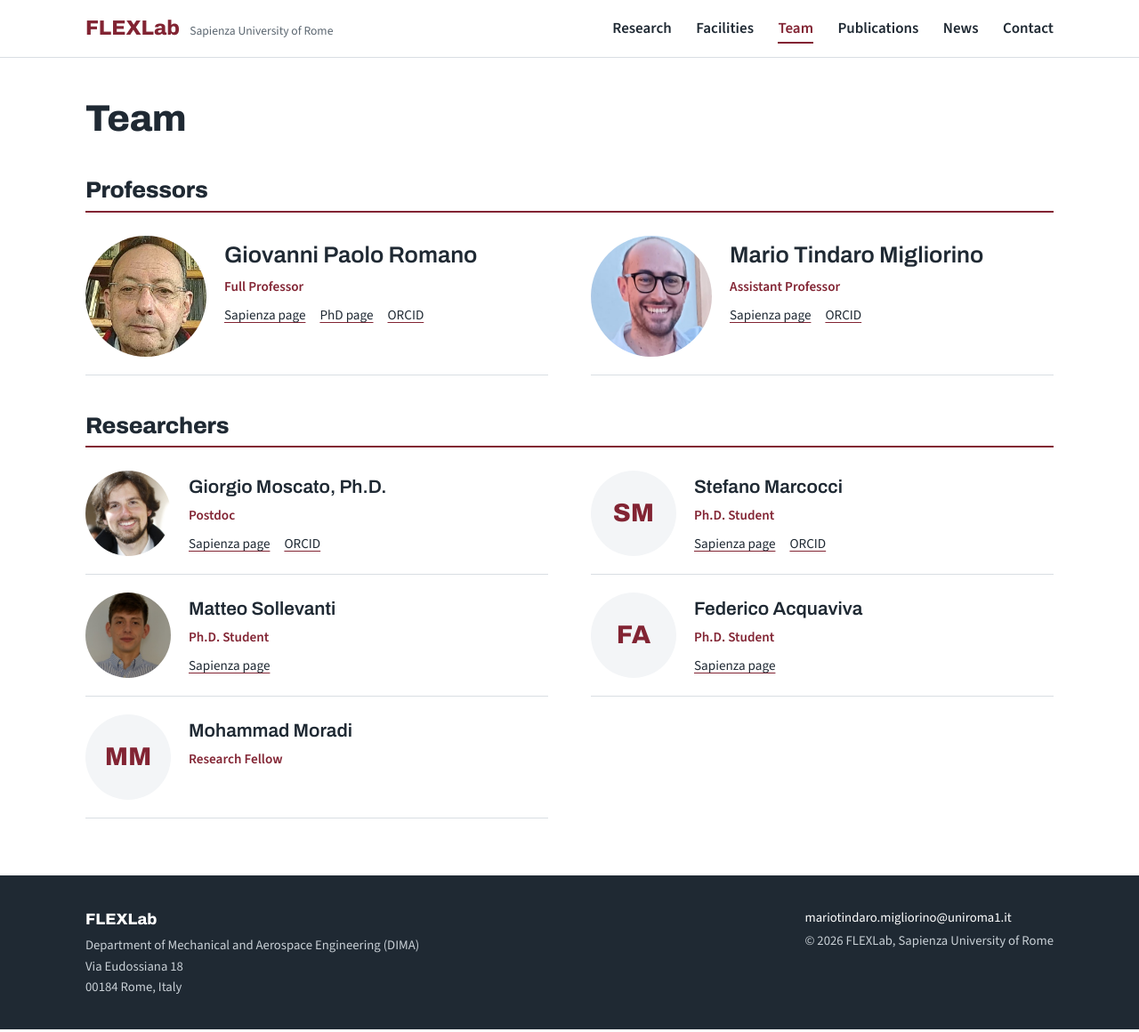
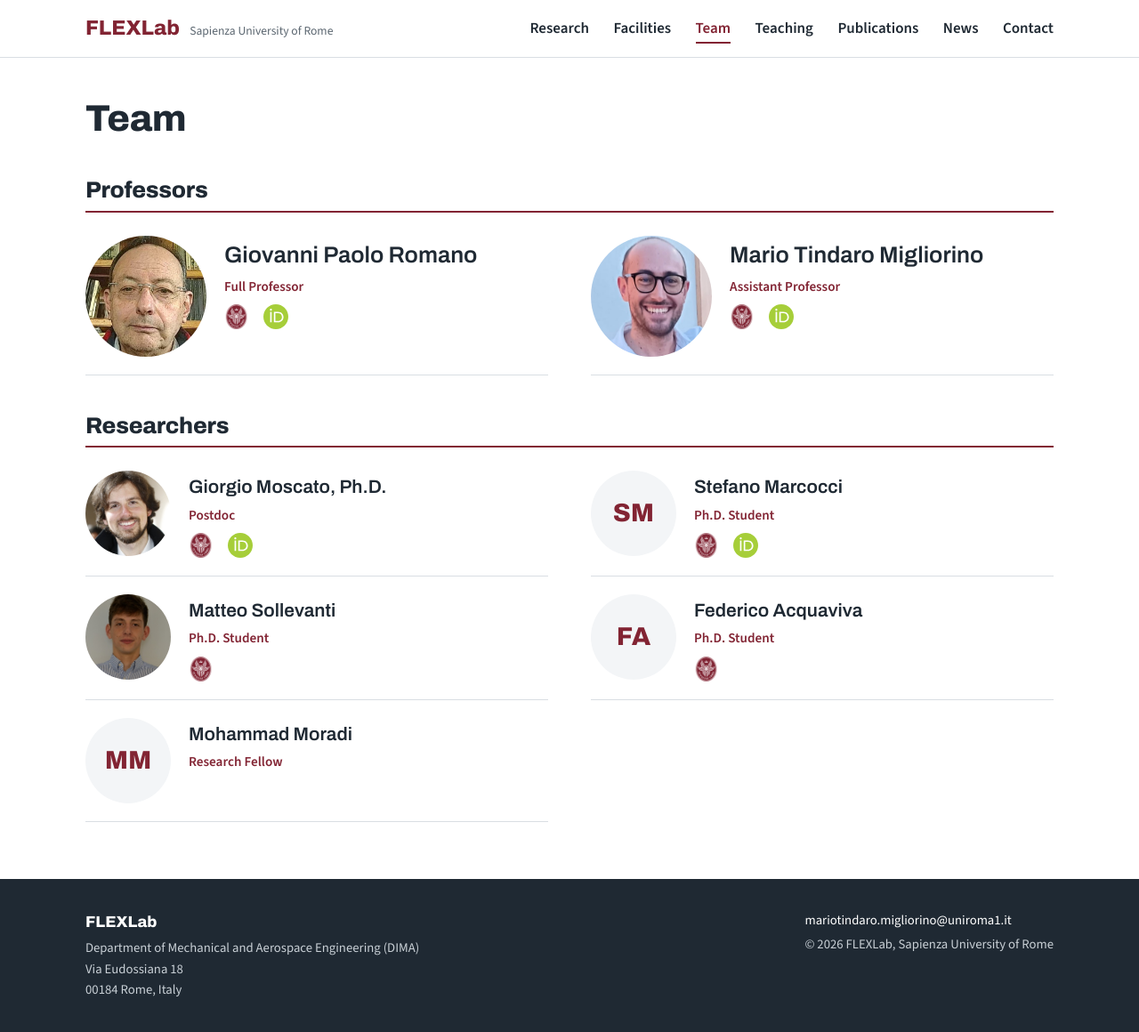
Before and after one commit to FLEXLab-Sapienza/FLEXLab-Sapienza.github.io, a Jekyll site: the page built from team.html, in a window 1280 px wide and 1160 px high. Shown: the whole window at 89% size. Built offline with Jekyll 4.4.1, drawn with Linux system fonts in a browser that asks for light colours.

Commit message:
Add Teaching page; team links as Sapienza and ORCID icons
Co-Authored-By: Claude Opus 5.5 <noreply@anthropic.com>

```diff
--- a/_config.yml
+++ b/_config.yml
@@ -22,6 +22,8 @@ nav:
     url: /facilities/
   - title: Team
     url: /team/
+  - title: Teaching
+    url: /teaching/
   - title: Publications
     url: /publications/
   - title: News
--- a/_data/members.yml
+++ b/_data/members.yml
@@ -2,7 +2,7 @@
 # Fields (all optional except name and role):
 #   photo     file name in assets/img/people/ (square JPG ~400px); initials are shown otherwise
 #   sapienza  personal Sapienza page (corsidilaurea or phd.uniroma1.it profile)
-#   phd       PhD programme page (phd.uniroma1.it), orcid, scholar, website (URLs)
+#   orcid     ORCID URL (shown as icon, like sapienza); scholar, website (URLs, shown as text)
 # lead: true shows the group with larger cards.
 - section: Professors
   lead: true
@@ -11,7 +11,6 @@
       role: Full Professor
       photo: romano.jpg
       sapienza: https://corsidilaurea.uniroma1.it/it/users/giampaoloromanouniroma1it
-      phd: https://phd.uniroma1.it/web/GIOVANNI-PAOLO-ROMANO_nC182_IT.aspx
       orcid: https://orcid.org/0000-0002-5125-3337
 
     - name: Mario Tindaro Migliorino
--- a/assets/css/style.css
+++ b/assets/css/style.css
@@ -110,6 +110,10 @@ h3 { font-weight: 600; font-size: 1.3rem; margin: 0 0 .4rem; }
 .person .links { margin: 8px 0 0; display: flex; flex-wrap: wrap; gap: 6px 16px; font-size: .95rem; }
 .person .links a { color: var(--ink); text-decoration: underline; text-decoration-color: var(--maroon); text-underline-offset: 3px; }
 .person .links a:hover { color: var(--maroon); }
+.person .links { align-items: center; }
+.person .links .icon-link { display: inline-flex; border-radius: 50%; text-decoration: none; transition: transform .15s; }
+.person .links .icon-link:hover { transform: scale(1.12); }
+.person .links .icon-link img { width: 28px; height: 28px; display: block; }
 
 /* Footer */
 .site-footer { background: var(--ink); color: #c9d0d6; font-size: .92rem; padding: 2rem 0; }
@@ -119,6 +123,10 @@ h3 { font-weight: 600; font-size: 1.3rem; margin: 0 0 .4rem; }
 .footer-name { font-family: var(--display); font-weight: 800; color: #fff; font-size: 1.1rem; }
 
 /* Mobile */
+@media (max-width: 1100px) {
+  .brand-sub { display: none; }
+  .site-nav a { margin-left: 1.1rem; }
+}
 @media (max-width: 860px) {
   .split, .research-area { grid-template-columns: 1fr; gap: 1rem; }
 }
@@ -168,3 +176,15 @@ h3 { font-weight: 600; font-size: 1.3rem; margin: 0 0 .4rem; }
 .page > .callout { margin-top: 1rem; max-width: 640px; }
 @media (max-width: 860px) { .facility { grid-template-columns: 1fr; gap: 1rem; } }
 @media (max-width: 440px) { .specs { grid-template-columns: 1fr; } }
+
+/* Teaching */
+.courses { display: grid; grid-template-columns: repeat(auto-fit, minmax(280px, 1fr)); gap: 20px; margin-top: 1rem; }
+.course { border: 1px solid var(--line); border-top: 3px solid var(--maroon); border-radius: 6px; padding: 18px 20px 20px; display: flex; flex-direction: column; }
+.course h3 { margin: .2rem 0 .2rem; }
+.course-level { margin: 0; font-size: .8rem; font-weight: 600; letter-spacing: .06em; text-transform: uppercase; color: var(--maroon); }
+.course-instructor { margin: 0 0 .8rem; color: var(--muted); }
+.course-meta { margin: 0 0 1rem; display: grid; grid-template-columns: auto 1fr; gap: 2px 14px; font-size: .92rem; }
+.course-meta div { display: contents; }
+.course-meta dt { color: var(--muted); }
+.course-meta dd { margin: 0; }
+.course .more { margin-top: auto; }
--- a/team.html
+++ b/team.html
@@ -20,9 +20,8 @@ permalink: /team/
         <p class="name">{{ p.name }}</p>
         <p class="role">{{ p.role }}</p>
         <p class="links">
-          {% if p.sapienza %}<a href="{{ p.sapienza }}">Sapienza page</a>{% endif %}
-          {% if p.phd %}<a href="{{ p.phd }}">PhD page</a>{% endif %}
-          {% if p.orcid %}<a href="{{ p.orcid }}">ORCID</a>{% endif %}
+          {% if p.sapienza %}<a class="icon-link" href="{{ p.sapienza }}" title="Sapienza page" aria-label="{{ p.name }} on the Sapienza website"><img src="{{ '/assets/img/icons/sapienza.png' | relative_url }}" alt=""></a>{% endif %}
+          {% if p.orcid %}<a class="icon-link" href="{{ p.orcid }}" title="ORCID" aria-label="{{ p.name }} on ORCID"><img src="{{ '/assets/img/icons/orcid.svg' | relative_url }}" alt=""></a>{% endif %}
           {% if p.scholar %}<a href="{{ p.scholar }}">Google Scholar</a>{% endif %}
           {% if p.website %}<a href="{{ p.website }}">Website</a>{% endif %}
         </p>
```
Also changed, not shown: CLAUDE.md (+2 -1 lines), _data/teaching.yml (added, +28 -0 lines), teaching.html (added, +40 -0 lines), README.md, assets/img/icons/orcid.svg (added), assets/img/icons/sapienza.png (added).
